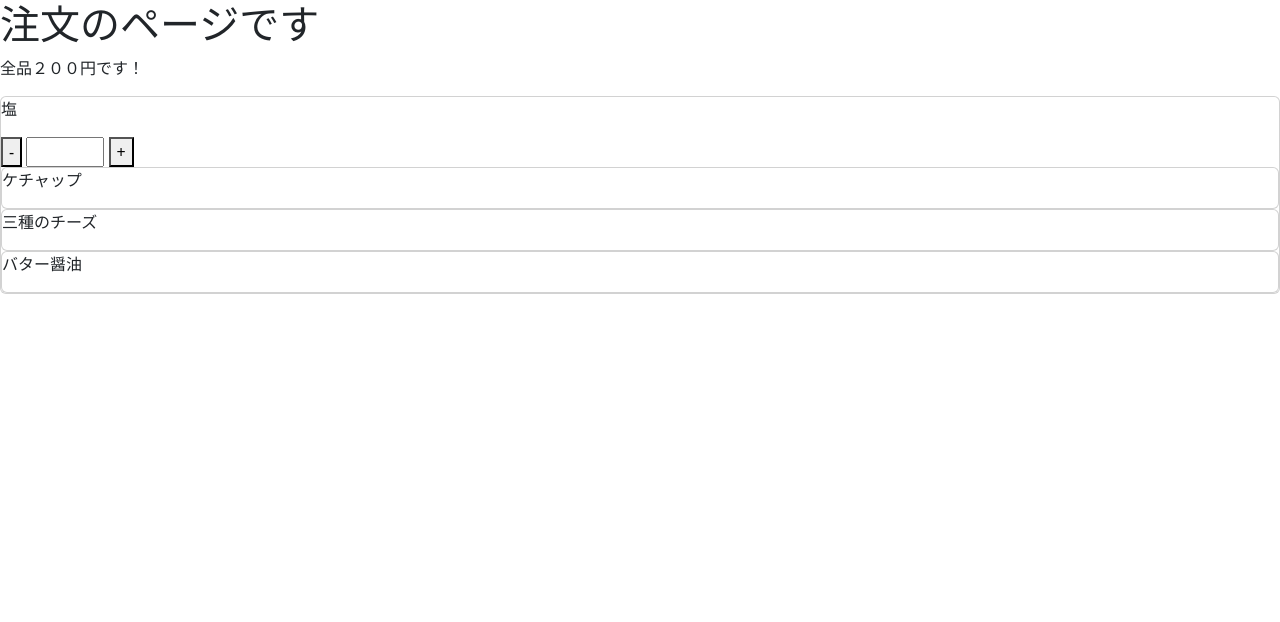
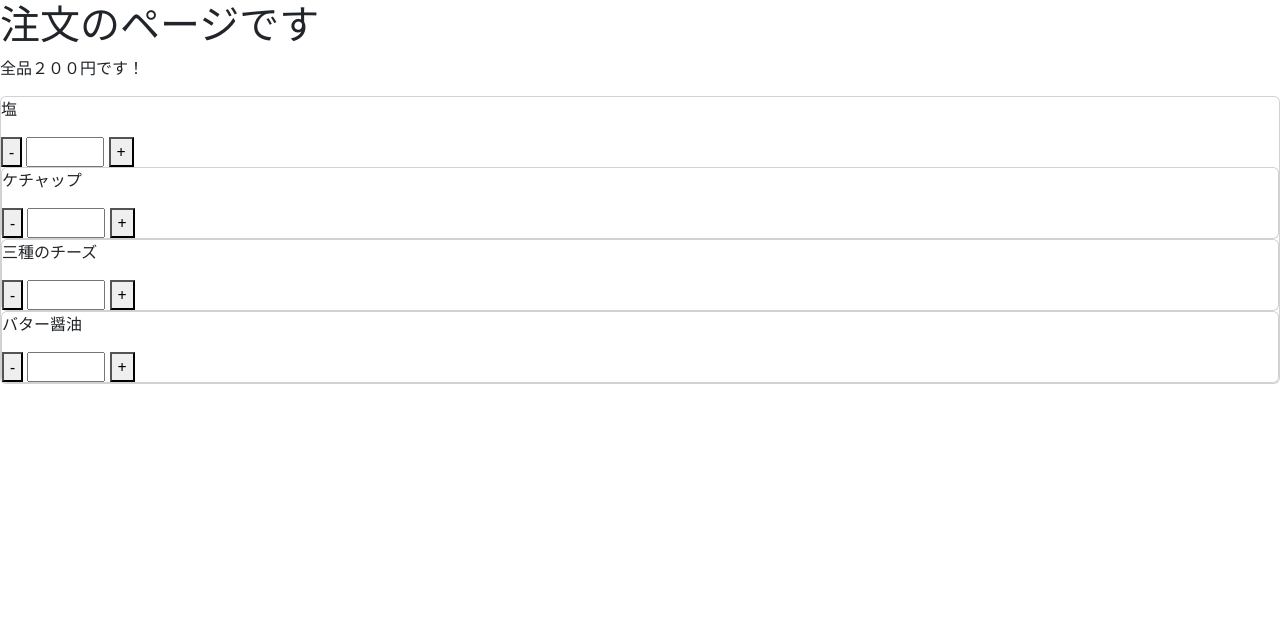
Before and after one commit to oithxs/mobile-order, a Flask app: page /order in a window 1280 px wide. Shown: the top 622 px of the page. Run offline with Flask 2, Linux system fonts and the light colour scheme.

Commit message:
すべてに適用

```diff
--- a/templates/order.html
+++ b/templates/order.html
@@ -18,12 +18,27 @@
     </div>
   <div class="card menu">
     <p>ケチャップ</p>
+    <div class="spin">
+      <button class="spin-minus"> - </button>
+      <input type="number" class="spin-input" min="0" max="3" step="1">
+      <button class="spin-plus"> + </button>
+    </div>
   </div>
   <div class="card menu">
     <p>三種のチーズ</p>
+    <div class="spin">
+      <button class="spin-minus"> - </button>
+      <input type="number" class="spin-input" min="0" max="3" step="1">
+      <button class="spin-plus"> + </button>
+    </div>
   </div>
   <div class="card menu">
     <p>バター醤油</p>
+    <div class="spin">
+      <button class="spin-minus"> - </button>
+      <input type="number" class="spin-input" min="0" max="3" step="1">
+      <button class="spin-plus"> + </button>
+    </div>
   </div>
 {%- endblock %}
 
```
